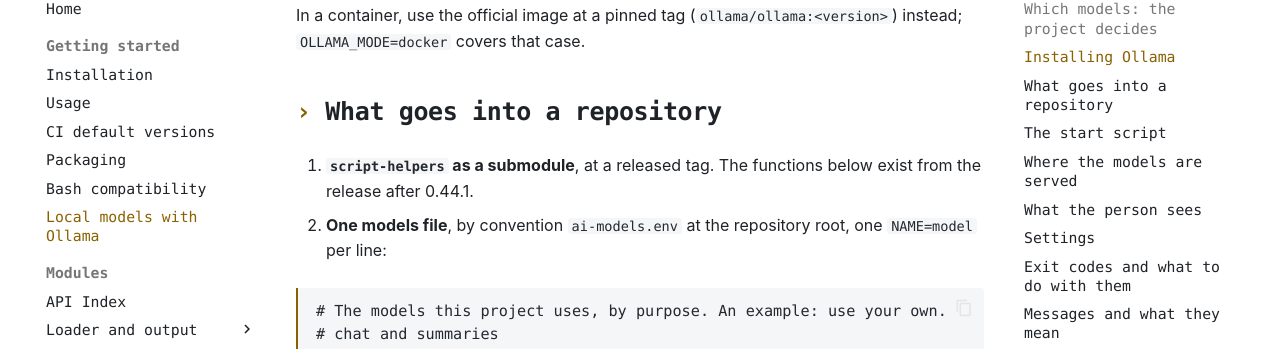
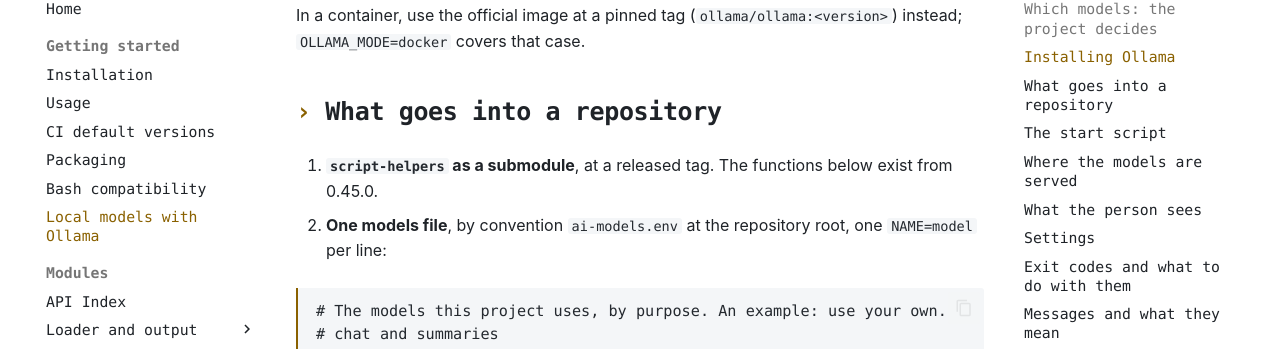
Before and after one commit to nikolareljin/script-helpers, an MkDocs documentation site: the page built from docs/local-models.md, in a window 1280 px wide and 900 px high, scrolled down 1837 px. Shown: the part 105-454 px from the top of the window. Built offline with MkDocs 1.6.1 and Material for MkDocs 9.7.7, drawn with Linux system fonts in a browser that asks for light colours; comment, search, counter and statistics services are not loaded.

Commit message:
release: 0.45.0 (#145)
* release: 0.45.0

* release: 0.45.0 (merge main: ollama_install, real-machine checks)

```diff
--- a/CHANGELOG.md
+++ b/CHANGELOG.md
@@ -1,4 +1,6 @@
 ## Unreleased
+
+## 2026-10-07 — v0.45.0
 
 ### Added
 
--- a/docs/local-models.md
+++ b/docs/local-models.md
@@ -80,7 +80,7 @@ What goes into a repository
 ---------------------------
 
 1. **`script-helpers` as a submodule**, at a released tag. The functions below
-   exist from the release after 0.44.1.
+   exist from 0.45.0.
 
 2. **One models file**, by convention `ai-models.env` at the repository root,
    one `NAME=model` per line:
```
Also changed, not shown: 1 other file.
